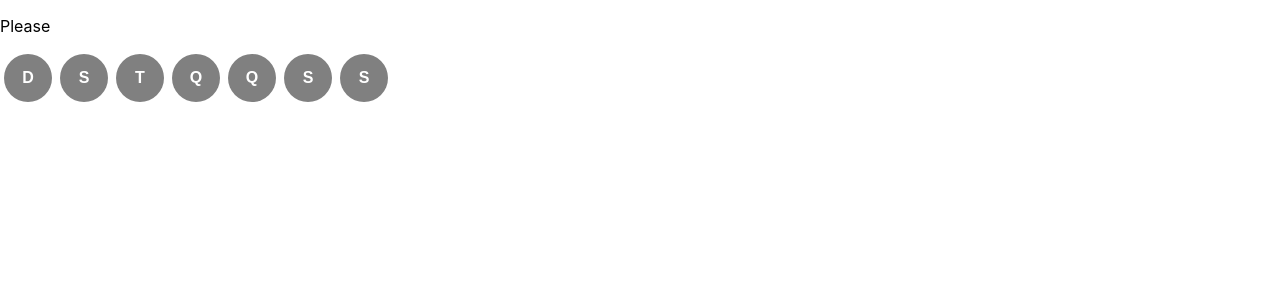
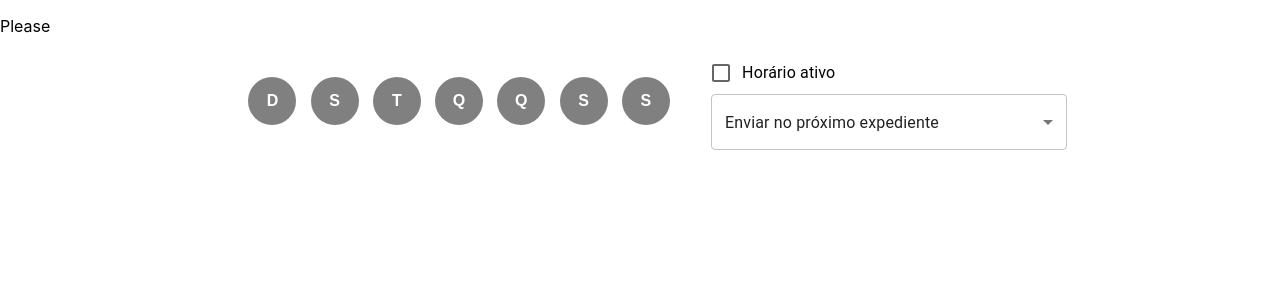
Before and after one commit to trindadegm/desafio-jornada-trabalho, a React (Create React App) app: page / in a window 1280 px wide. Shown: the top 300 px of the page. Built offline with nearby package versions, Linux system fonts and the light colour scheme.

Commit message:
Finalize the layout

```diff
--- a/src/App.js
+++ b/src/App.js
@@ -1,3 +1,4 @@
+import { Grid } from '@mui/material';
 import React from 'react'
 import { WorkSchedule } from './views/WorkSchedule.js'
 
@@ -5,7 +6,11 @@ function App() {
   return (
     <div className="App">
       <p>Please</p>
-      <WorkSchedule/>
+      <Grid container justifyContent="center">
+        <Grid item xs={12} lg={8}>
+          <WorkSchedule/>
+        </Grid>
+      </Grid>
     </div>
   );
 }
--- a/src/components/WeekdaySetSelector.js
+++ b/src/components/WeekdaySetSelector.js
@@ -1,5 +1,5 @@
 import React from 'react'
-import { IconButton } from '@mui/material';
+import { Grid, IconButton } from '@mui/material';
 
 export const WeekdayButton = (props) => {
   return (
@@ -30,15 +30,22 @@ export const WeekdayButton = (props) => {
 }
 
 export const WeekdaySetSelector = (props) => {
+  const letters = ['D', 'S', 'T', 'Q', 'Q', 'S', 'S']
   return (
-    <div>
-      <WeekdayButton toggled={props.value[0]} letter='D' onClick={(value) => props.onSet(0, value)} />
-      <WeekdayButton toggled={props.value[1]} letter='S' onClick={(value) => props.onSet(1, value)} />
-      <WeekdayButton toggled={props.value[2]} letter='T' onClick={(value) => props.onSet(2, value)} />
-      <WeekdayButton toggled={props.value[3]} letter='Q' onClick={(value) => props.onSet(3, value)} />
-      <WeekdayButton toggled={props.value[4]} letter='Q' onClick={(value) => props.onSet(4, value)} />
-      <WeekdayButton toggled={props.value[5]} letter='S' onClick={(value) => props.onSet(5, value)} />
-      <WeekdayButton toggled={props.value[6]} letter='S' onClick={(value) => props.onSet(6, value)} />
-    </div>
+    <Grid container columns={24} direction='row' justifyContent='center'>
+      {
+        letters.map((letter, index) => {
+          return (
+            <Grid item xs={3}>
+              <WeekdayButton
+                toggled={props.value[index]}
+                letter={letter}
+                onClick={(value) => props.onSet(index, value)}
+              />
+            </Grid>
+          )
+        })
+      }
+    </Grid>
   )
 }
--- a/src/views/WorkSchedule.js
+++ b/src/views/WorkSchedule.js
@@ -3,7 +3,7 @@ import { TransitionGroup } from 'react-transition-group'
 import { WeekdaySetSelector } from '../components/WeekdaySetSelector'
 import { DaySchedule } from '../components/DaySchedule'
 import dayjs from 'dayjs'
-import { Collapse, Grid, List } from '@mui/material'
+import { Checkbox, Collapse, FormControlLabel, FormGroup, Grid, List, MenuItem, Select, Typography } from '@mui/material'
 
 const mapDayName = [
   'Domingo',
@@ -25,7 +25,8 @@ export const WorkSchedule = (props) => {
   })
 
   return (
-    <Grid container>
+    <Grid container alignItems="center">
+      <Grid item sm={7} xs={12}>
         <WeekdaySetSelector
           value={workSchedule.workDays}
           onSet={(day, value) => {
@@ -33,7 +34,22 @@ export const WorkSchedule = (props) => {
             const newWorkSchedule = { ...workSchedule }
             newWorkSchedule.workDays[day] = value;
             setWorkSchedule(newWorkSchedule)
-        }} />
+          }}
+        />
+      </Grid>
+      <Grid item xs={5}>
+        <FormGroup>
+          {/* <Typography>Configuração da jornada de trabalho</Typography> */}
+          <FormControlLabel control={<Checkbox />} label="Horário ativo" />
+          <Select
+            value={'sendInNextJourney'}
+          >
+            <MenuItem value="abort">Abortar</MenuItem>
+            <MenuItem value="sendInNextJourney">Enviar no próximo expediente</MenuItem>
+          </Select>
+        </FormGroup>
+      </Grid>
+      <Grid item xs={12}>
         <List>
           <TransitionGroup>
             {
@@ -65,5 +81,6 @@ export const WorkSchedule = (props) => {
           </TransitionGroup>
         </List>
       </Grid>
+    </Grid>
   )
 }
```
Lines whose indentation alone changed are shown as unchanged.
